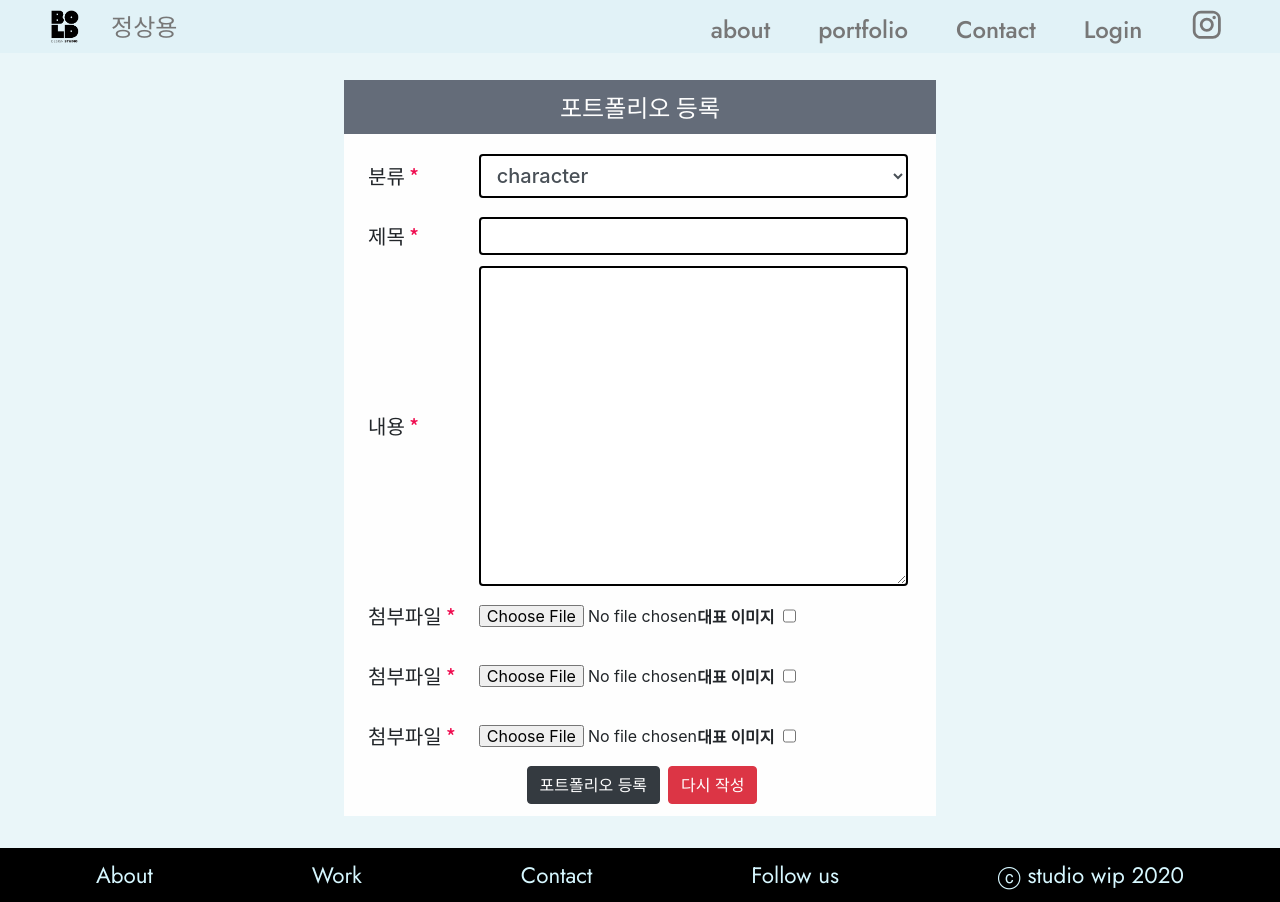
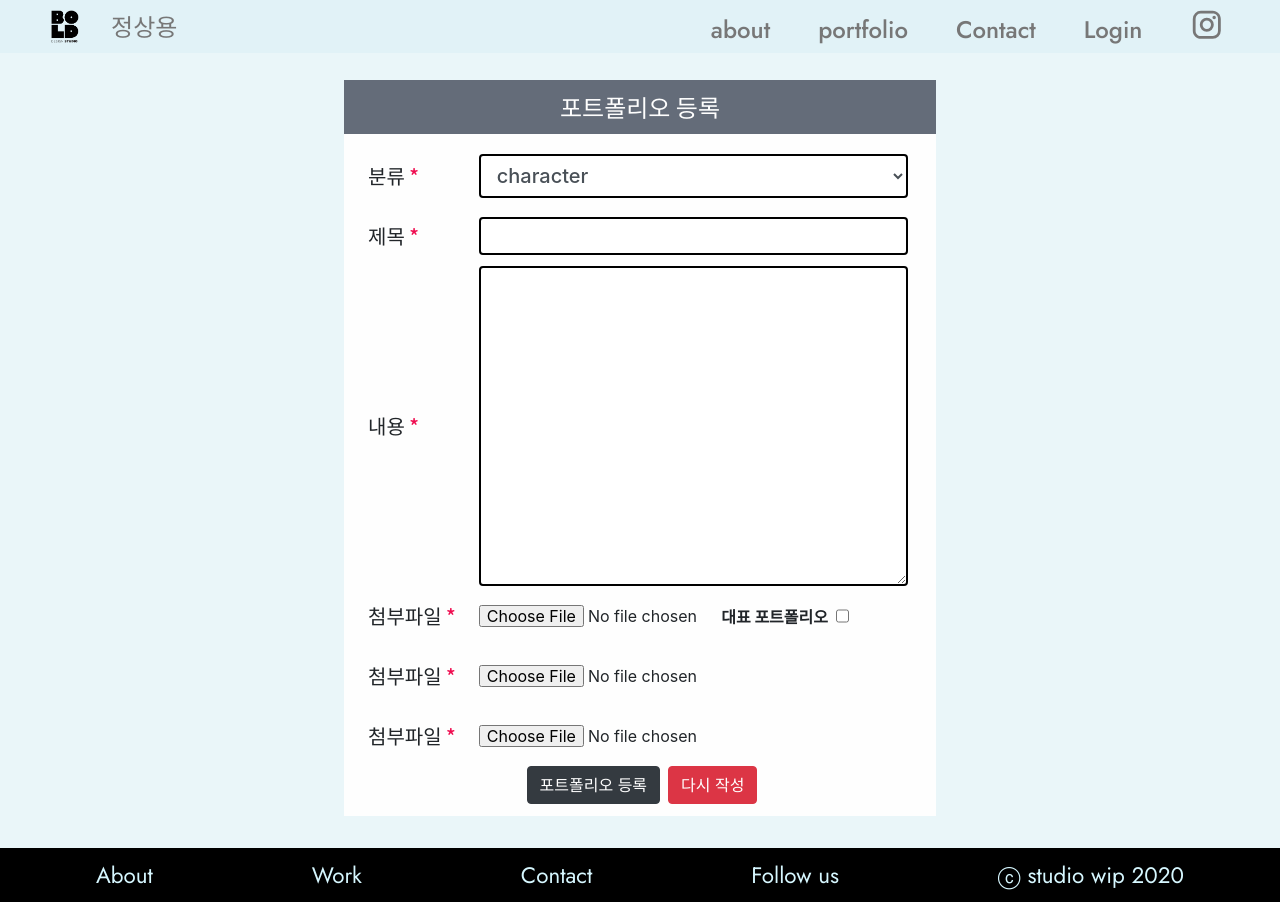
Before and after one commit to SangYong-Jeong/bold-project, a React (Create React App) app: page /portfolio/register in a window 1280 px wide. Built offline with nearby package versions, Linux system fonts and the light colour scheme.

Commit message:
list ajax 요청으로 불러오는 부분 구현 필요

```diff
--- a/src/components/portfolio-item/PfRegisterCp.js
+++ b/src/components/portfolio-item/PfRegisterCp.js
@@ -68,7 +68,14 @@ const ButtonWrap = styled.div`
   justify-content: center;
 `;
 
-const PfRegisterCp = ({ onCate, onTitle, onContent, onFile, onSubmit }) => {
+const PfRegisterCp = ({
+  onCate,
+  onTitle,
+  onContent,
+  onFile,
+  onSubmit,
+  onRep,
+}) => {
   return (
     <Wrapper>
       <Title>포트폴리오 등록</Title>
@@ -125,16 +132,17 @@ const PfRegisterCp = ({ onCate, onTitle, onContent, onFile, onSubmit }) => {
                 <div className="form-inline ml-2 justify-content-start">
                   <input
                     type="file"
-                    name="imgs"
-                    className="form-control-file w-50"
+                    name="imgs1"
+                    className="form-control-file w-50 mr-4"
                     onChange={onFile}
                   />
                   <label>
-                    <Span type="rep">대표 이미지</Span>
+                    <Span type="rep">대표 포트폴리오</Span>
                     <input
                       className="ml-2 form-control flex-grow-1"
                       type="checkbox"
                       name="rep"
+                      onChange={onRep}
                     />
                   </label>
                 </div>
@@ -148,18 +156,10 @@ const PfRegisterCp = ({ onCate, onTitle, onContent, onFile, onSubmit }) => {
                 <div className="form-inline ml-2 justify-content-start">
                   <input
                     type="file"
-                    name="imgs"
+                    name="imgs2"
                     className="form-control-file w-50"
                     onChange={onFile}
                   />
-                  <label>
-                    <Span type="rep">대표 이미지</Span>
-                    <input
-                      className="ml-2 form-control flex-grow-1"
-                      type="checkbox"
-                      name="rep"
-                    />
-                  </label>
                 </div>
               </td>
             </tr>
@@ -171,18 +171,10 @@ const PfRegisterCp = ({ onCate, onTitle, onContent, onFile, onSubmit }) => {
                 <div className="form-inline ml-2 justify-content-start">
                   <input
                     type="file"
-                    name="imgs"
+                    name="imgs3"
                     className="form-control-file w-50"
                     onChange={onFile}
                   />
-                  <label>
-                    <Span type="rep">대표 이미지</Span>
-                    <input
-                      className="ml-2 form-control flex-grow-1"
-                      type="checkbox"
-                      name="rep"
-                    />
-                  </label>
                 </div>
               </td>
             </tr>
--- a/src/containers/PfRegisterContainerCp.js
+++ b/src/containers/PfRegisterContainerCp.js
@@ -7,9 +7,10 @@ import * as api from '../lib/api';
 
 const PfRegisterContainerCp = () => {
   const [cate, setCate] = useState('character');
+  const [rep, setRep] = useState(false);
   const [title, setTitle] = useState('');
   const [content, setContent] = useState('');
-  const [files, setFiles] = useState(null);
+  const [files, setFiles] = useState([]);
 
   const dispatch = useDispatch();
 
@@ -27,8 +28,23 @@ const PfRegisterContainerCp = () => {
     setContent(e.target.value);
   }, []);
 
-  const onFile = useCallback((e) => {
-    setFiles(e.target.files);
+  const onFile = useCallback(
+    (e) => {
+      if (e.target.files[0]) {
+        e.target.files[0].input = e.target.name;
+        console.log(files);
+        console.log([...files, e.target.files[0]]);
+        setFiles([...files, e.target.files[0]]);
+      } else {
+        const newFiles = files.filter((file) => file.input !== e.target.name);
+        setFiles(newFiles);
+      }
+    },
+    [files]
+  );
+
+  const onRep = useCallback((e) => {
+    setRep(e.target.checked);
   }, []);
 
   const onSubmit = useCallback(
@@ -37,8 +53,11 @@ const PfRegisterContainerCp = () => {
       const formData = new FormData();
       formData.append('title', title);
       formData.append('content', content);
-      for (let i = 0; i < files.length; i++) {
-        formData.append('imgs', files[i], files[i].name);
+      formData.append('rep', rep);
+      if (files.length) {
+        for (let i = 0; i < files.length; i++) {
+          formData.append('imgs', files[i]);
+        }
       }
       const config = {
         header: { 'content-type': 'multipart/form-data' },
@@ -47,7 +66,7 @@ const PfRegisterContainerCp = () => {
       dispatch(RegisterThunk(formData, config));
       // config 넣어주어야 한다. (axios 들어가야 함) -> 카테는 앞에 path로 뺄 예정임 -> 따로 api 짜고 필요- > 리덕스 모듈 짜고 이 쪽 다시 손보기
     },
-    [title, content, files, dispatch, RegisterThunk]
+    [title, content, files, rep, dispatch, RegisterThunk]
   );
 
   return (
@@ -57,6 +76,7 @@ const PfRegisterContainerCp = () => {
       onContent={onContent}
       onFile={onFile}
       onSubmit={onSubmit}
+      onRep={onRep}
     />
   );
 };
--- a/src/lib/createRegisterThunk.js
+++ b/src/lib/createRegisterThunk.js
@@ -4,7 +4,6 @@ export default function createRegisterThunk(type = '', request) {
   return (formData, config) => async (dispatch) => {
     dispatch(startLoading(type));
     try {
-      console.log(formData);
       await request(type, formData, config);
     } catch (e) {
       throw e;
```
